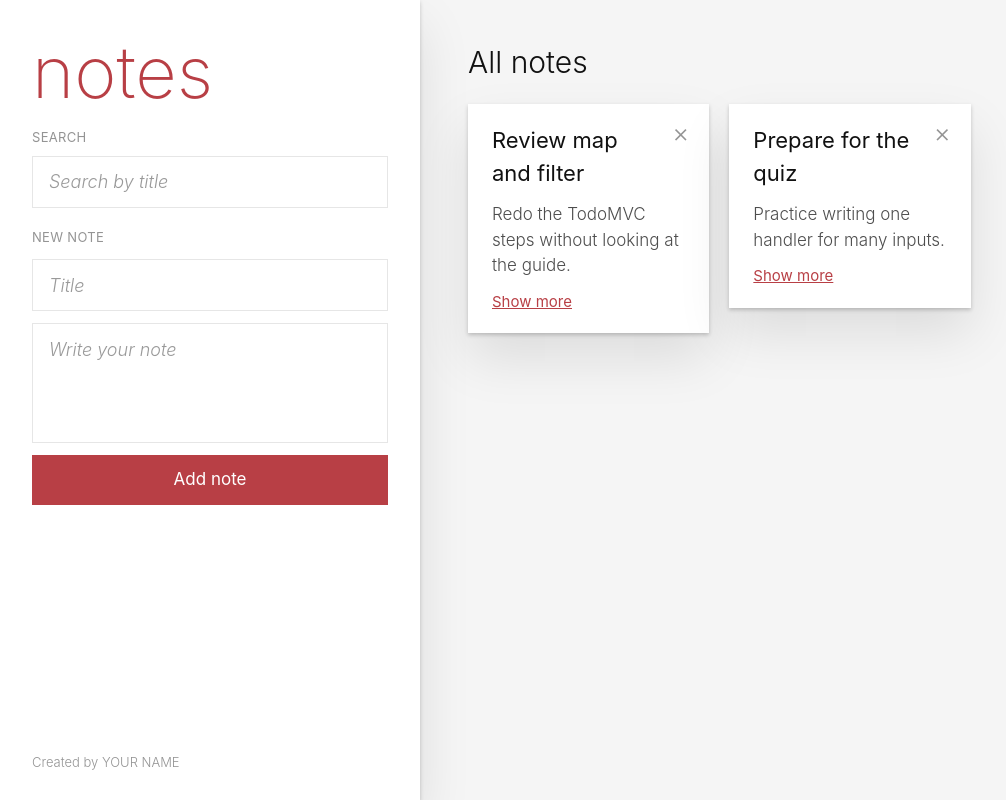
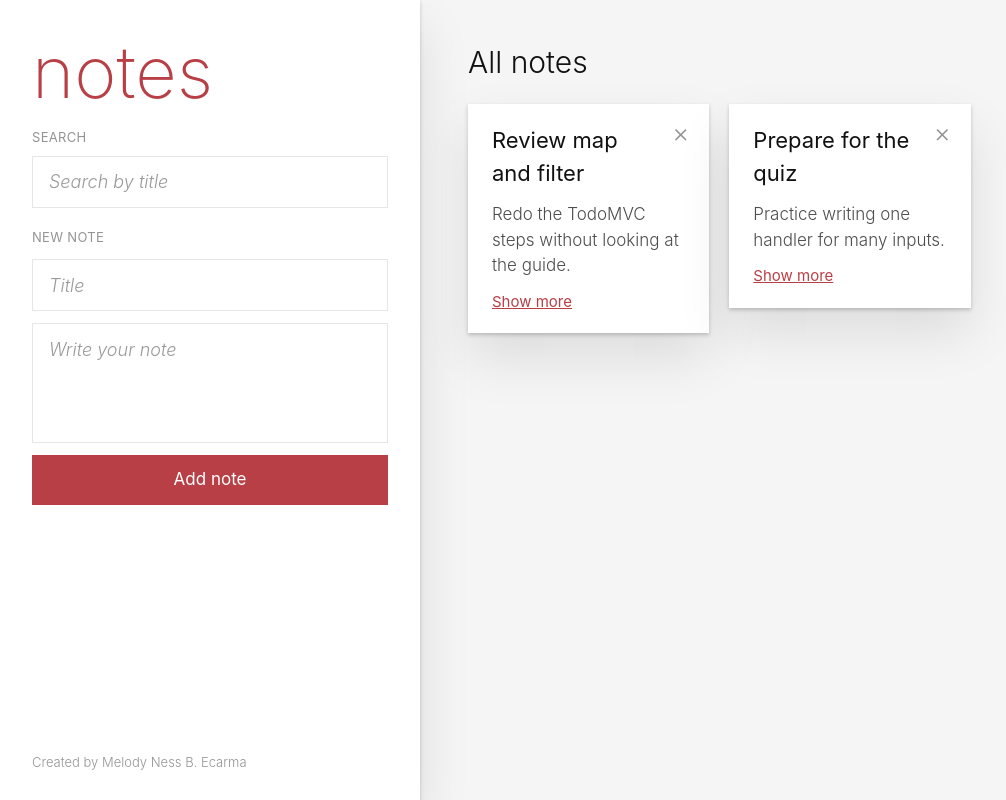
Before and after one commit to melodyecarma/csit340g5-notes, a React (Vite) app: page / in a window 1280 px wide. Shown: the whole page, without its empty margins (0-1006 px from the left). Built offline with nearby package versions, Linux system fonts and the light colour scheme.

Commit message:
chore: replace YOUR NAME with Melody Ness B. Ecarma

```diff
--- a/src/App.jsx
+++ b/src/App.jsx
@@ -5,7 +5,7 @@ function App() {
   return (
     <div className="bg-[#f5f5f5] font-light text-[#111]">
       <Notes />
-      <Info name="YOUR NAME" />
+      <Info name="Melody Ness B. Ecarma" />
     </div>
   )
 }
```
